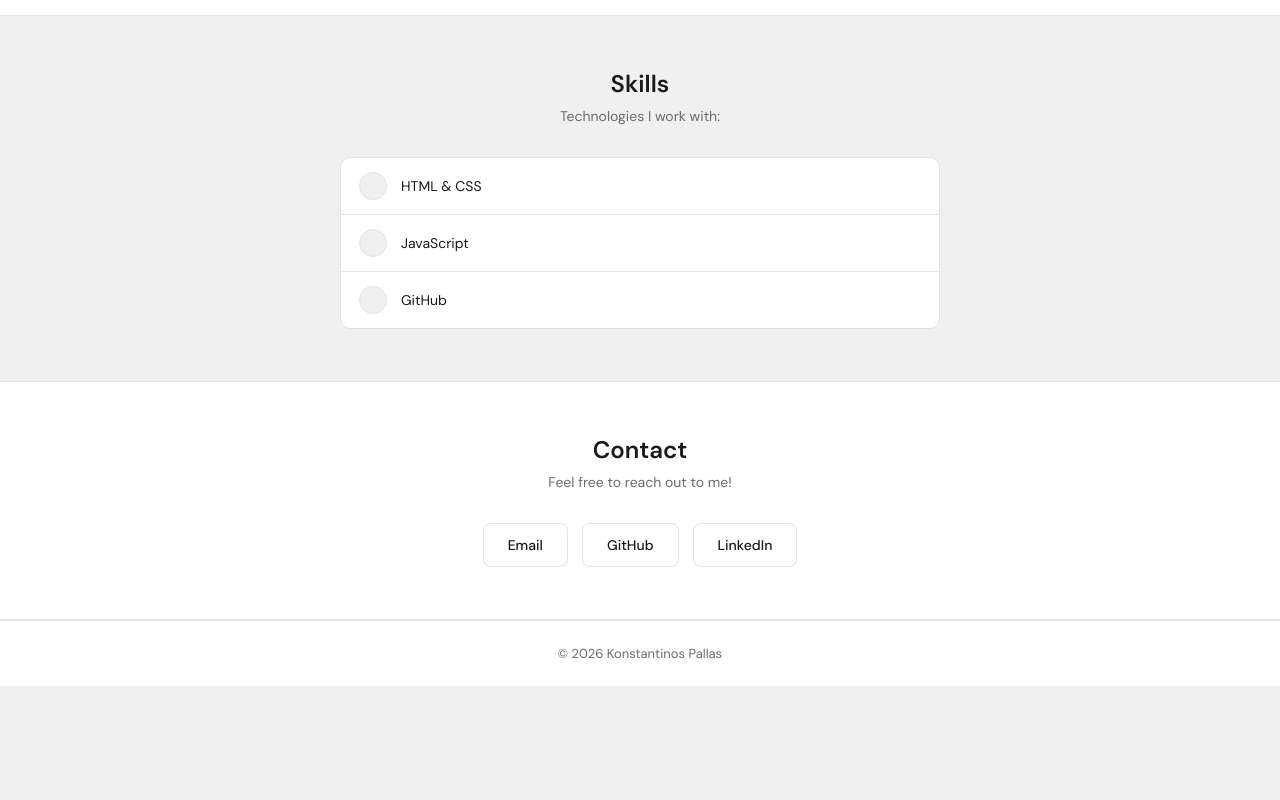
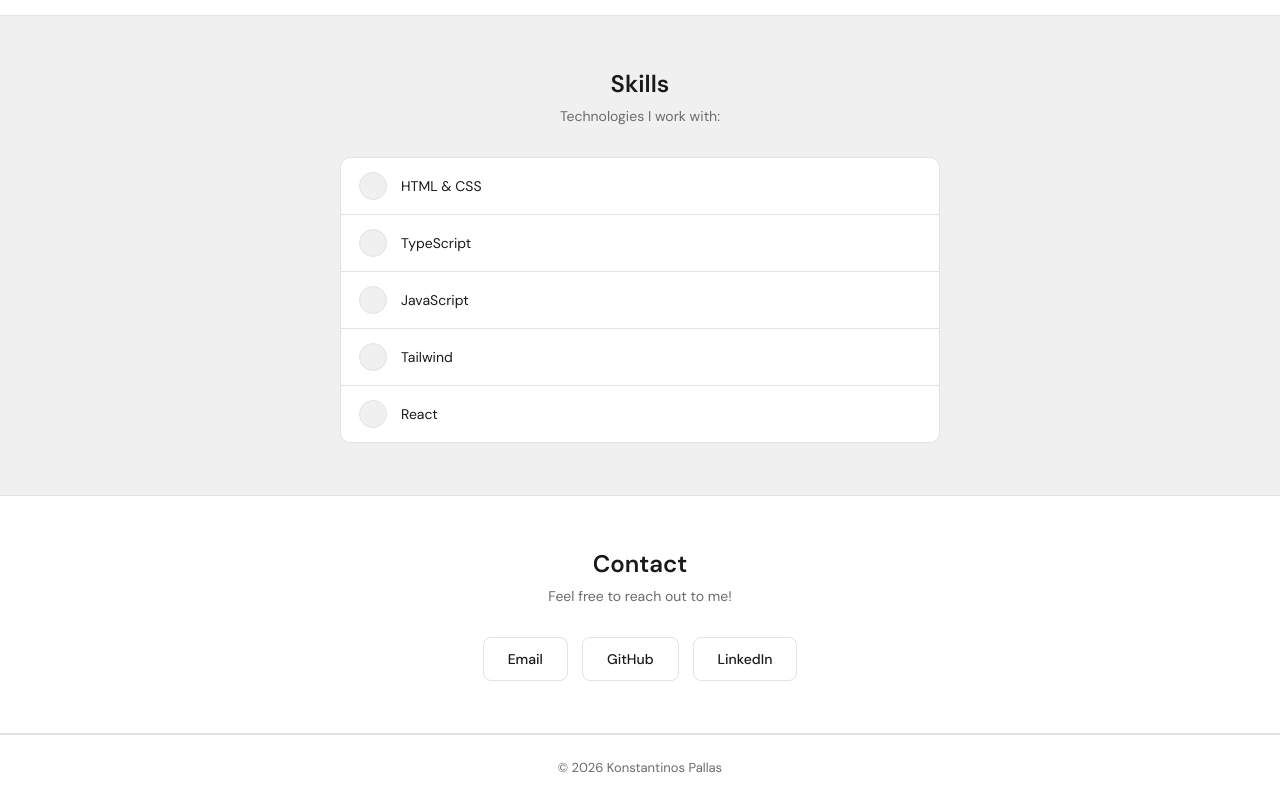
Before and after one commit to Kostaspallas12/portofolio, a plain HTML site: page portofolio-master/index1.html in a window 1280 px wide. Shown: the part 1117-1917 px from the top of the page. Before the commit the page ends 1803 px from the top, so only its background shows below. Drawn offline with Linux system fonts and the light colour scheme.

Commit message:
Update skills list with TypeScript, Tailwind, and React

```diff
--- a/portofolio-master/index1.html
+++ b/portofolio-master/index1.html
@@ -104,11 +104,19 @@
         </div>
         <div class="resume-item">
             <div class="resume-dot"></div>
+            <p>TypeScript</p>
+        </div>
+        <div class="resume-item">
+            <div class="resume-dot"></div>
             <p>JavaScript</p>
         </div>
         <div class="resume-item">
             <div class="resume-dot"></div>
-            <p>GitHub</p>
+            <p>Tailwind</p>
+        </div>
+        <div class="resume-item">
+            <div class="resume-dot"></div>
+            <p>React</p>
         </div>
     </div>
 </section>
```
